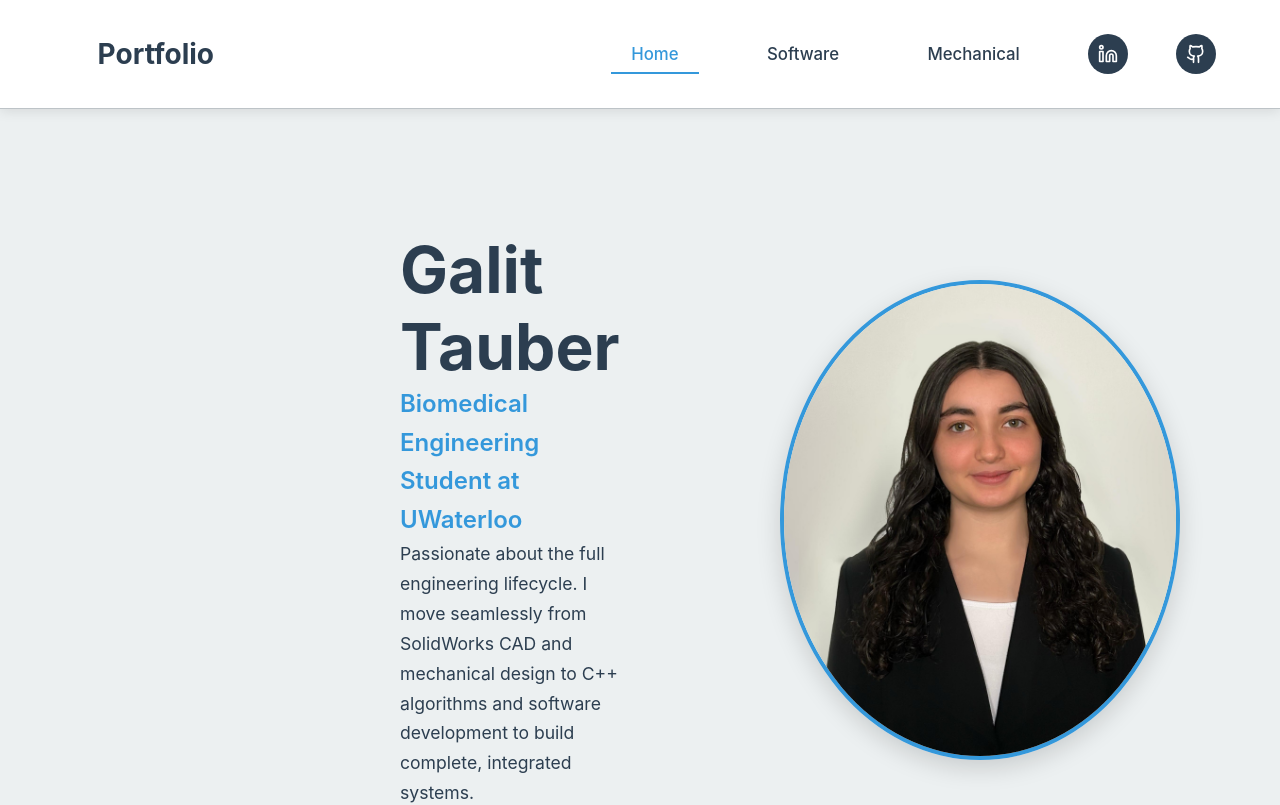
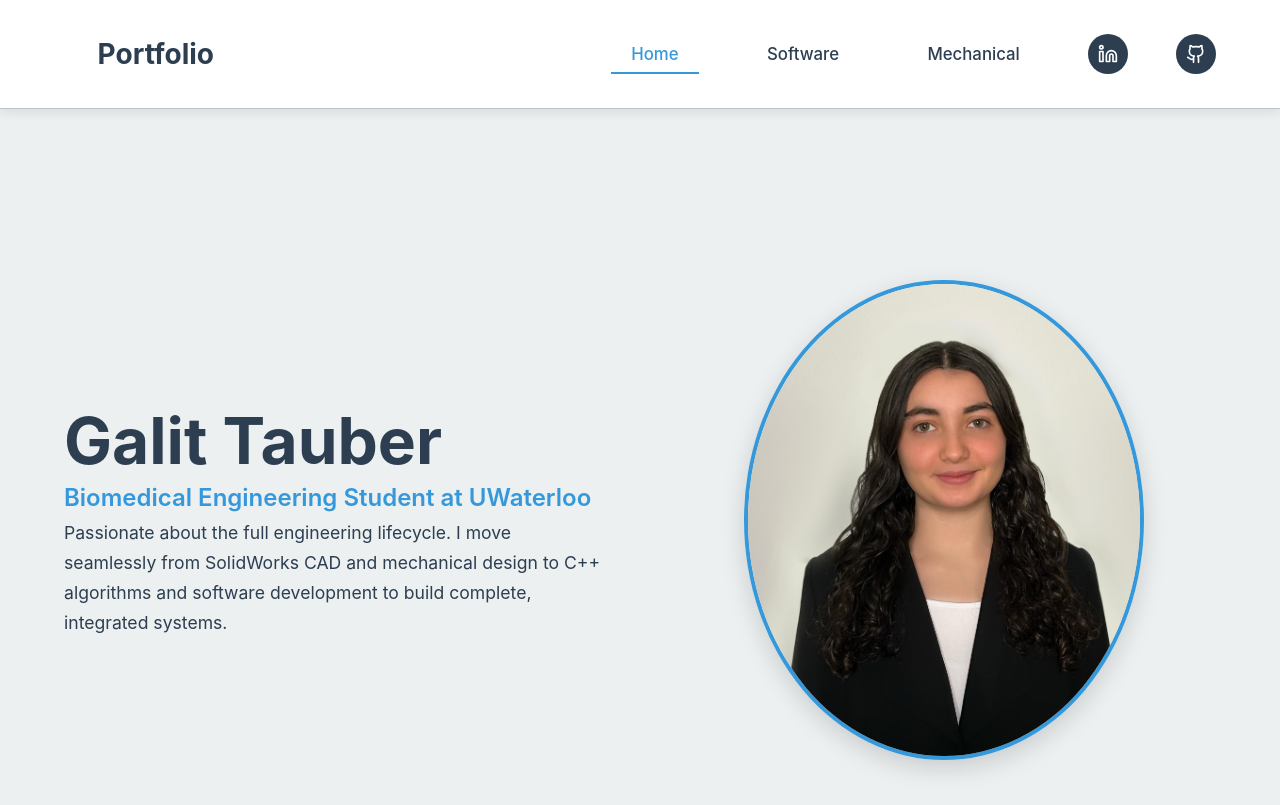
Before and after one commit to galitau/My-Portfolio, a React app in the folder frontend/: page / in a window 1280 px wide. Shown: the top 805 px of the page. Built offline with nearby package versions, Linux system fonts and the light colour scheme; the HTML template or start-up script is replaced by a standard one.

Commit message:
Centered profile and bio

```diff
--- a/frontend/src/App.css
+++ b/frontend/src/App.css
@@ -147,24 +147,30 @@ body {
 .hero-content {
   display: flex;
   align-items: center;
+  justify-content: space-between;
   margin-bottom: 6rem;
-  margin-right: 25rem;
-  margin-left: 20rem;
+  margin-left: auto;
+  margin-right: auto;
+  max-width: 120rem;
   min-height: 43.75rem;
+  gap: 4rem;
+  padding: 0 4rem;
 }
 
 .hero-left {
-  padding: 0 5rem;
+  flex: 1;
   display: flex;
   flex-direction: column;
-  gap: 2.5rem;
+  justify-content: center;
+  max-width: 50rem;
 }
 
 .hero-right {
-  padding: 0 5rem;
+  flex: 1;
   display: flex;
   flex-direction: column;
-  gap: 2.5rem;
+  align-items: center;
+  justify-content: center;
 }
 
 .hero-image {
```
